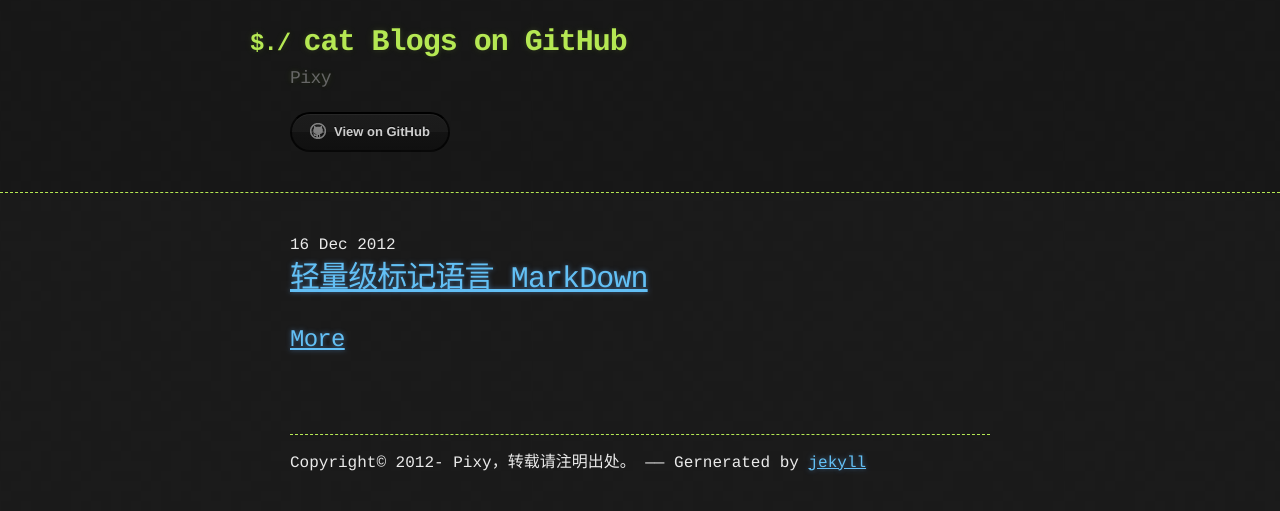
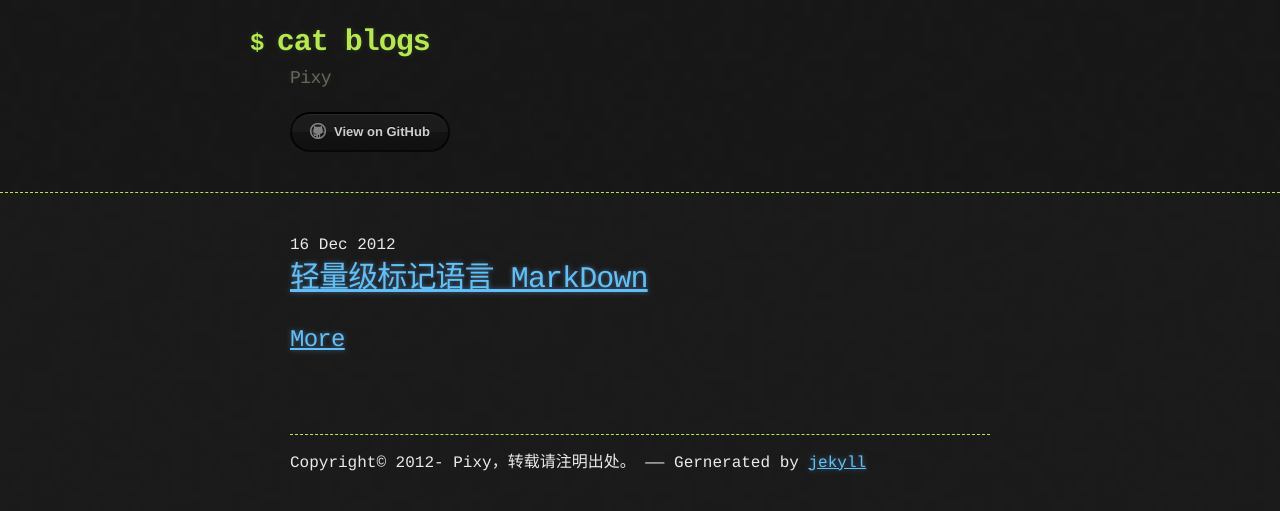
Before and after one commit to pixystone/pixystone.github.com, a Jekyll site: the page built from index.html, in a window 1280 px wide. Shown: the top 511 px of the page. Built offline with Jekyll 4.4.1, drawn with Linux system fonts in a browser that asks for light colours.

Commit message:
Change title appearance

```diff
--- a/_layouts/master.html
+++ b/_layouts/master.html
@@ -9,7 +9,7 @@
   <body>
     <header>
       <div class="container">
-        <h1>cat Blogs on GitHub</h1>
+        <h1>cat blogs</h1>
         <h2>Pixy</h2>
 
         <section id="downloads">
--- a/css/stylesheet.css
+++ b/css/stylesheet.css
@@ -58,7 +58,7 @@ header h1 {
 }
 
 header h1:before {
-  content: "$./ ";
+  content: "$ ";
   font-size: 24px;
 }
 
```
